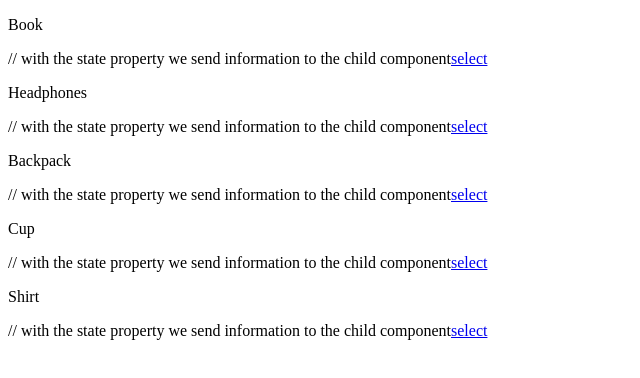
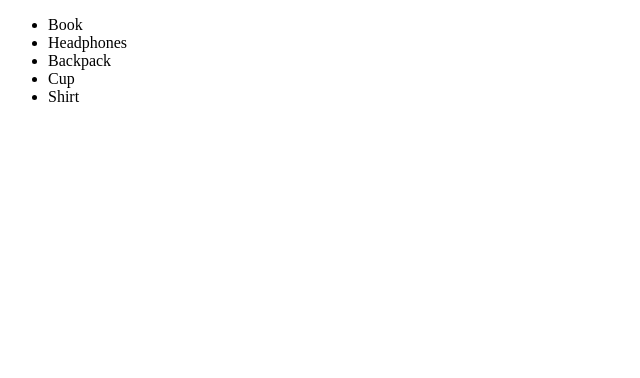
Before and after one commit to w314/reactStore, a React (Vite) app: page / in a window 1280 px wide. Shown: the top 378 px of the page, without its empty margins (0-640 px from the left). Built offline with nearby package versions, Linux system fonts and the light colour scheme.

Commit message:
feat Display list of product names in product component

```diff
--- a/src/App.tsx
+++ b/src/App.tsx
@@ -1,13 +1,21 @@
-import { Routes, Route } from 'react-router-dom'
+// import { Routes, Route } from 'react-router-dom'
+// import ProductsProvider to provide context to components
+import ProductsProvider from './ProductContext'
+// import ProductList component to display
 import ProductList from './components/ProductList'
-import Product from './components/Product'
 
 function App() {
+  // return (
+  //   <Routes>
+  //     <Route path='/' element={<ProductList />}/>
+  //     <Route path='/products/:id' element={<Product />}/>
+  //   </Routes>
+  // )
   return (
-    <Routes>
-      <Route path='/' element={<ProductList />}/>
-      <Route path='/products/:id' element={<Product />}/>
-    </Routes>
+    // wrap components into context provider
+    <ProductsProvider>
+      <ProductList></ProductList>
+    </ProductsProvider>
   )
 }
 
--- a/src/ProductContext.tsx
+++ b/src/ProductContext.tsx
@@ -26,15 +26,23 @@ const ProductsProvider = ({children}:{children:React.ReactNode}) => {
   // useEffect runs when the second parameter changes
   // as [] will never change, it will only run once when the app starts
   useEffect(() => {
-      fetch('../public/products.json')
+      fetch('../../public/products.JSON')
         // fetch returns a promise, that resolves with the response object
         // the response is the representation of the entire HTTP response
         // the json() method returns a second promise
         // that parses the HTTP body text as JSON
-        .then(response => response.json())
+        .then(response => {
+          console.log(`Response: \n ${response}`)
+          return response.json()
+        })
         // use the data received to set products
-        .then(data => setProducts(data))
+        .then(data =>  {
+          console.log(data)
+          setProducts(data)
+          console.log(products)
+        })
   }, [])
+
 
   // return child nodes wrapped in the provider
   return (
--- a/src/components/ProductList.tsx
+++ b/src/components/ProductList.tsx
@@ -1,34 +1,32 @@
 import React from 'react'
-import { useState, useEffect } from 'react'
-import ProductInterface from '../models/ProductInterface'
-// import Product from './Product'
-import { NavLink} from 'react-router-dom'
-
+// import useContext to use context to get products
+import { useContext } from 'react'
+import { ProductContext } from '../ProductContext'
 
 export default function ProductList() {
-  const [products, setProducts] = useState([] as ProductInterface[])
 
-  useEffect(() => {
-    fetch('./products.JSON')
-    .then(response => response.json())
-    .then(data =>  setProducts(data))
-    .catch(error => {
-      throw new Error('bajvan')
-    })
-  },[])
+  // use object desturcturing
+  // to get products from context
+  const { products } = useContext(ProductContext)
 
-  console.log(products)
   return (
-    <>
-      {products.map(product => {
-        return (
-          <div key={product.id}>
-            <p>{product.name}</p>
-            // with the state property we send information to the child component
-            <NavLink to={`/products/${product.id}`} state={product}>select</NavLink>
-          </div>
-        )
-      })}
-    </>
+    // if we have products
+    products ?
+    // return html
+    <div>
+      {/* display list of products names */}
+      <ul>
+        {/* to avoid error if products is null */}
+        {products.map(product => {
+          return (
+            // set key for each iteration
+            // for this example as name is uniuq it will suffice
+            <li key={product.name}>{product.name}</li>
+          )
+        })}
+      </ul>
+    </div>
+    // if products is [] return null
+    : null
   )
 }
```
Also changed, not shown: 1 other file (tests, documents, lock files or other folders).
